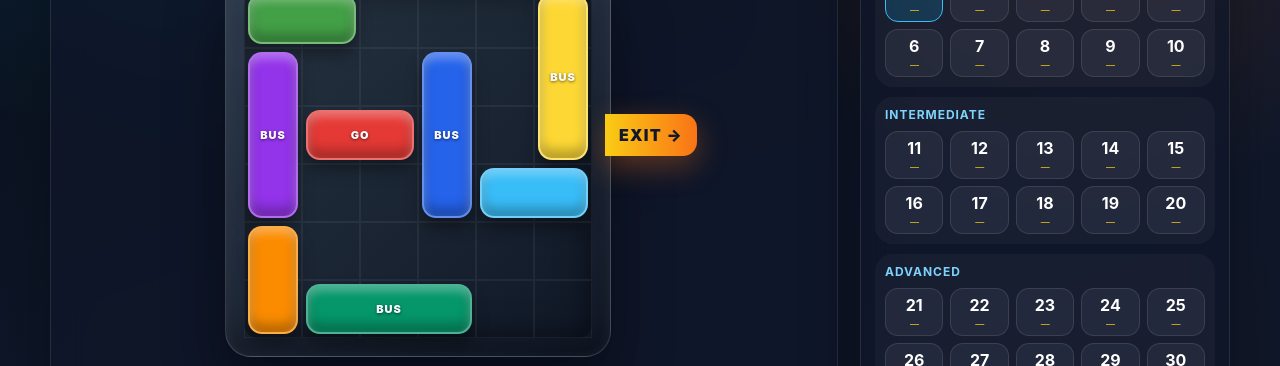
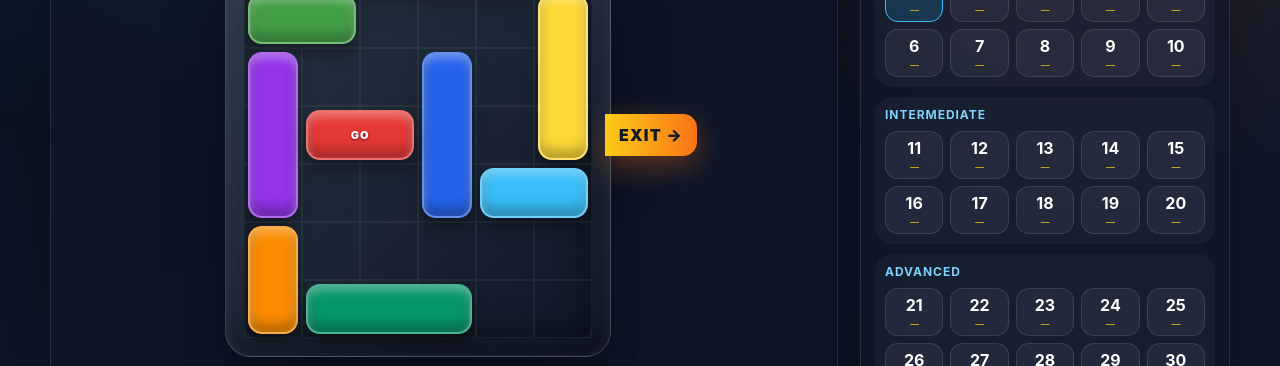
Before and after one commit to TFCChen/traffic-jam-game-1, a React (Vite) app: page / in a window 1280 px wide. Shown: the part 297-663 px from the top of the page. Built offline with nearby package versions, Linux system fonts and the light colour scheme.

Commit message:
Fix editor feedback and preserve official difficulty labels

```diff
--- a/src/main.jsx
+++ b/src/main.jsx
@@ -37,7 +37,7 @@ async function fetchJson(path) {
   return response.json();
 }
 
-function Board({ cars, onMove, highlightedCar, editor, onCellClick, onRemove }) {
+function Board({ cars, onMove, highlightedCar, editor, editorStart, onCellClick, onRemove }) {
   const [drag, setDrag] = useState(null);
 
   function startDrag(event, car) {
@@ -82,6 +82,13 @@ function Board({ cars, onMove, highlightedCar, editor, onCellClick, onRemove })
         {Array.from({ length: GRID * GRID }, (_, index) => (
           <span key={index} className="cell" style={{ left: (index % GRID) * CELL, top: Math.floor(index / GRID) * CELL, width: CELL, height: CELL }} />
         ))}
+        {editor && editorStart && (
+          <span
+            className="editor-start-marker"
+            aria-label="已選取的車輛起點"
+            style={{ left: editorStart.col * CELL + 4, top: editorStart.row * CELL + 4, width: CELL - 8, height: CELL - 8 }}
+          />
+        )}
         {cars.map((car) => {
           const dragging = drag?.car.id === car.id;
           const left = car.col * CELL;
@@ -91,7 +98,7 @@ function Board({ cars, onMove, highlightedCar, editor, onCellClick, onRemove })
           const transform = dragging ? (car.dir === "H" ? `translateX(${drag.pixels}px)` : `translateY(${drag.pixels}px)`) : undefined;
           return (
             <div key={car.id} className={`vehicle ${car.id === "target" ? "target" : ""} ${highlightedCar === car.id ? "hinted" : ""}`} style={{ left: left + 4, top: top + 4, width, height, background: car.color, transform }} onPointerDown={(event) => startDrag(event, car)} onPointerMove={moveDrag} onPointerUp={endDrag} onPointerCancel={endDrag}>
-              <span>{car.id === "target" ? "GO" : car.len === 3 ? "BUS" : ""}</span>
+              {car.id === "target" && <span>GO</span>}
               {editor && <button className="remove" onClick={(event) => { event.stopPropagation(); onRemove(car.id); }}>×</button>}
             </div>
           );
@@ -185,7 +192,8 @@ function App() {
     let result = solverCache.current.get(key);
     if (!result) {
       const solution = solveLevel(level.cars);
-      result = { solution, ...analyzeDifficulty(level.cars, solution) };
+      const officialDifficulty = typeof level.id === "number" && DIFFICULTIES.includes(level.difficulty) ? level.difficulty : null;
+      result = { solution, ...analyzeDifficulty(level.cars, solution, { officialDifficulty }) };
       solverCache.current.set(key, result);
     }
     setAnalysis(result);
@@ -232,11 +240,18 @@ function App() {
   }
 
   function editorCell(point) {
-    if (!editorStart) { setEditorStart(point); return; }
+    if (!editorStart) {
+      setEditorStart(point);
+      setMessage(`已選起點：第 ${point.row + 1} 列、第 ${point.col + 1} 格。請再點同列或同欄的第 2／3 格。`);
+      return;
+    }
     const sameRow = point.row === editorStart.row;
     const sameCol = point.col === editorStart.col;
     const len = sameRow ? Math.abs(point.col - editorStart.col) + 1 : sameCol ? Math.abs(point.row - editorStart.row) + 1 : 0;
-    if (![2, 3].includes(len)) { setMessage("車輛只能是水平或垂直的 2–3 格。"); setEditorStart(null); return; }
+    if (![2, 3].includes(len)) {
+      setMessage("終點無效：請點同列或同欄、距離起點 1–2 格的位置。起點仍保留。");
+      return;
+    }
     const targetExists = editorCars.some((car) => car.id === "target");
     const car = {
       id: targetExists ? `car-${Date.now()}` : "target",
@@ -250,7 +265,10 @@ function App() {
     const overlapOnly = validation.errors.filter((error) => !error.includes("必須恰好") && !error.includes("Target 必須"));
     if (overlapOnly.length) setMessage(overlapOnly[0]);
     else if (!targetExists && (car.row !== EXIT_ROW || car.dir !== "H" || car.len !== 2)) setMessage("第一台 Target 必須是第 3 列的水平 2 格車。");
-    else setEditorCars((items) => [...items, car]);
+    else {
+      setEditorCars((items) => [...items, car]);
+      setMessage(car.id === "target" ? "Target 已放置。請繼續選擇其他車輛的起點。" : "車輛已放置。請選擇下一台車的起點。");
+    }
     setEditorStart(null);
   }
 
@@ -261,7 +279,7 @@ function App() {
     if (!solution.solvable) { setMessage(`關卡無解：${solution.reason}`); return; }
     const difficulty = analyzeDifficulty(editorCars, solution);
     const custom = { id: `custom-${Date.now()}`, difficulty: difficulty.label, title: "自製關卡", cars: cloneCars(editorCars), analysis: difficulty };
-    setCurrent(custom); setStartCars(cloneCars(editorCars)); setCars(cloneCars(editorCars)); setHistory([]); setMoves(0); setAnalysis({ solution, ...difficulty }); setMode("play"); setPanel("levels"); setMessage(`驗證完成：${difficulty.label}，最佳 ${solution.moves.length} 步。`);
+    setCurrent(custom); setStartCars(cloneCars(editorCars)); setCars(cloneCars(editorCars)); setHistory([]); setMoves(0); setAnalysis({ solution, ...difficulty }); setMode("play"); setPanel("levels"); setMessage(`驗證完成：推估 ${difficulty.label}，最佳 ${solution.moves.length} 步。`);
   }
 
   function saveCustom() {
@@ -292,16 +310,16 @@ function App() {
             <button className="accent" onClick={enterEditor}>編輯器</button>
           </div>
           {message && <div className="message">{message}</div>}
-          <Board cars={mode === "editor" ? editorCars : cars} onMove={commitMove} highlightedCar={hint?.carId} editor={mode === "editor"} onCellClick={editorCell} onRemove={(id) => setEditorCars((items) => items.filter((car) => car.id !== id))} />
-          {mode === "editor" && <div className="editor-actions"><button onClick={() => setEditorCars([])}>清空</button><button onClick={saveCustom}>儲存</button><button className="accent" onClick={validateAndPlay}>驗證並試玩</button></div>}
+          <Board cars={mode === "editor" ? editorCars : cars} onMove={commitMove} highlightedCar={hint?.carId} editor={mode === "editor"} editorStart={editorStart} onCellClick={editorCell} onRemove={(id) => setEditorCars((items) => items.filter((car) => car.id !== id))} />
+          {mode === "editor" && <div className="editor-actions"><button onClick={() => { setEditorCars([]); setEditorStart(null); setMessage("已清空。請點選 Target 的起點。"); }}>清空</button><button onClick={saveCustom}>儲存</button><button className="accent" onClick={validateAndPlay}>驗證並試玩</button></div>}
           {won && <div className="win-card"><h2>道路暢通！</h2><p>{moves} 步完成 · {"★".repeat(starsForPerformance(moves, analysis?.optimalMoves))}</p><div><button onClick={reset}>再玩一次</button><button className="accent" onClick={nextLevel}>下一關</button></div></div>}
         </section>
 
         <aside className="side-panel">
           <div className="tabs"><button className={panel === "levels" ? "active" : ""} onClick={() => setPanel("levels")}>正式關卡</button><button className={panel === "custom" ? "active" : ""} onClick={() => setPanel("custom")}>我的關卡</button><button className={panel === "analysis" ? "active" : ""} onClick={() => setPanel("analysis")}>分析</button></div>
           {panel === "levels" && <LevelBrowser levels={levels} current={current} progress={progress} onSelect={loadLevel} />}
-          {panel === "custom" && <div className="custom-list">{customLevels.length ? customLevels.map((level) => <button key={level.id} onClick={() => loadLevel(level)}><b>{level.title}</b><span>{level.difficulty} · 最佳 {level.optimalMoves} 步</span></button>) : <p>尚未儲存自製關卡。</p>}</div>}
-          {panel === "analysis" && <div className="analysis-card"><h3>關卡分析</h3><dl><div><dt>演算法難度</dt><dd>{analysis?.label ?? "—"}</dd></div><div><dt>最佳解</dt><dd>{analysis?.optimalMoves ?? "—"} 步</dd></div><div><dt>主要阻擋車</dt><dd>{analysis?.blockers ?? "—"}</dd></div><div><dt>搜尋狀態</dt><dd>{analysis?.explored?.toLocaleString() ?? "—"}</dd></div></dl><p>難度依最短解長度、參與車輛、出口阻擋與搜尋空間計算。</p></div>}
+          {panel === "custom" && <div className="custom-list">{customLevels.length ? customLevels.map((level) => <button key={level.id} onClick={() => loadLevel(level)}><b>{level.title}</b><span>推估 {level.difficulty} · 最佳 {level.optimalMoves} 步</span></button>) : <p>尚未儲存自製關卡。</p>}</div>}
+          {panel === "analysis" && <div className="analysis-card"><h3>關卡分析</h3><dl><div><dt>{analysis?.classificationSource === "official" ? "官方難度" : "推估難度"}</dt><dd>{analysis?.label ?? "—"}</dd></div><div><dt>最佳解</dt><dd>{analysis?.optimalMoves ?? "—"} 步</dd></div><div><dt>主要阻擋車</dt><dd>{analysis?.blockers ?? "—"}</dd></div><div><dt>搜尋狀態</dt><dd>{analysis?.explored?.toLocaleString() ?? "—"}</dd></div></dl><p>{analysis?.classificationSource === "official" ? "正式關卡沿用實體挑戰卡的原始分級；解題資料只用於最佳步數與提示，不會覆蓋官方難度。" : "自製關卡沒有官方卡片分級，因此依最短解步數推估，僅供參考。"}</p></div>}
         </aside>
       </main>
     </div>
```
